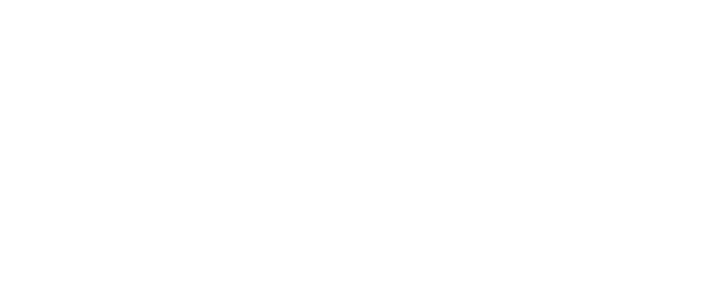
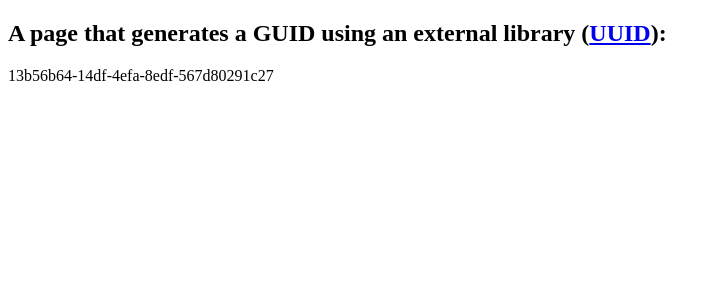
Before and after one commit to Physer/nuxt-dockerize-example, a Nuxt app: page /guid in a window 1280 px wide. Before the commit this address had no page. Shown: the top 300 px of the page, without its empty margins (0-719 px from the left). Built offline with nearby package versions, Linux system fonts and the light colour scheme.

Commit message:
Added a page that prints a GUID from an external library

```diff
--- a/package.json
+++ b/package.json
@@ -11,6 +11,7 @@
   "dependencies": {
     "core-js": "^3.25.3",
     "nuxt-edge": "^2.16.0-27720022.54e852f",
+    "uuid": "^9.0.0",
     "vue": "^2.7.10",
     "vue-server-renderer": "^2.7.10",
     "vue-template-compiler": "^2.7.10"
--- /dev/null
+++ b/pages/guid.vue
@@ -0,0 +1,21 @@
+<template>
+    <div>
+        <h2>A page that generates a GUID using an external library (<a href="https://www.npmjs.com/package/uuid">UUID</a>):</h2>
+        <p>{{ this.guid }}</p>
+    </div>
+</template>
+
+<script>
+import { v4 as uuidv4 } from 'uuid';
+
+export default {
+    data() {
+        return {
+            guid: ''
+        }
+    },
+    fetch() {
+        this.guid = uuidv4();
+    }
+}
+</script>
```
Also changed, not shown: 2 other files (tests, documents, lock files or other folders).
